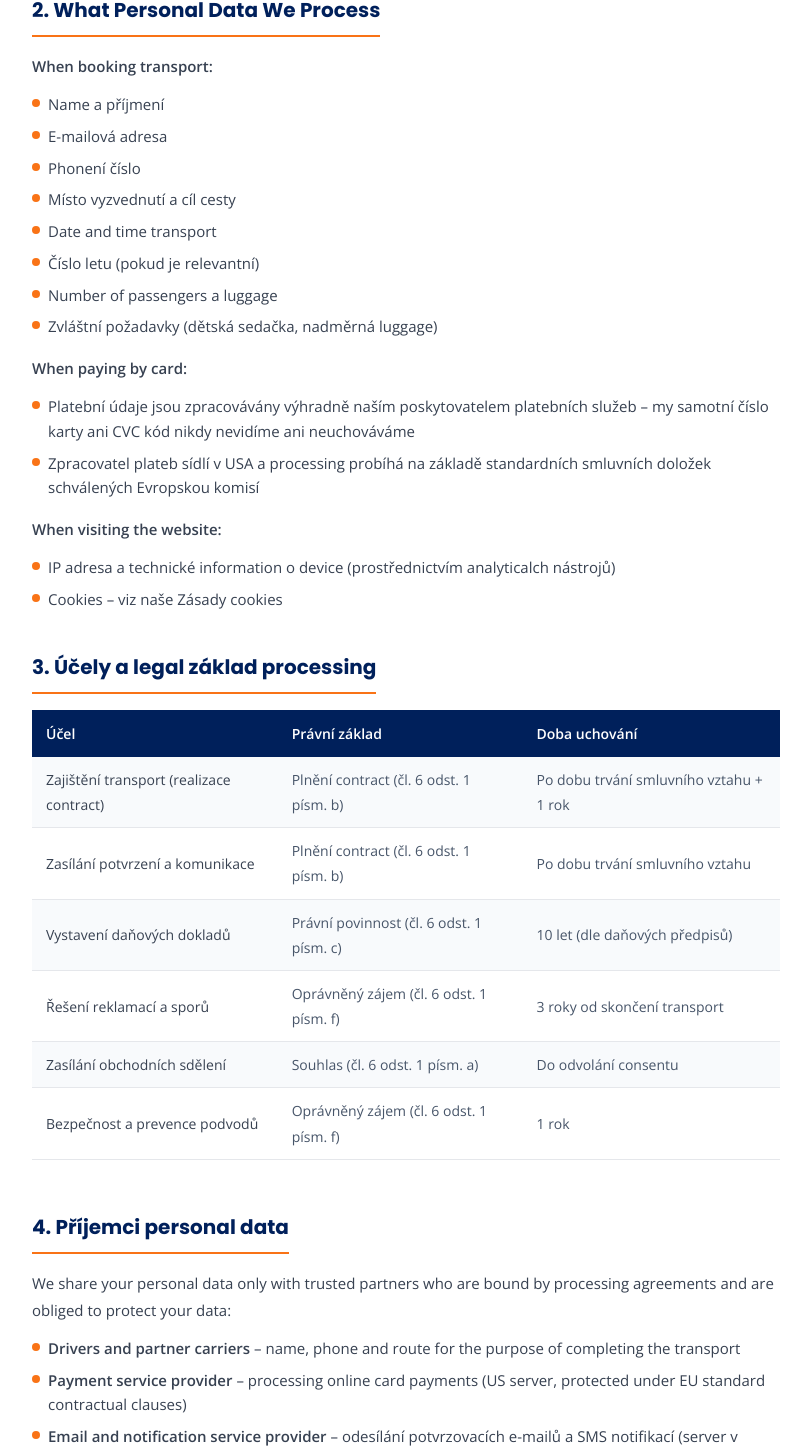
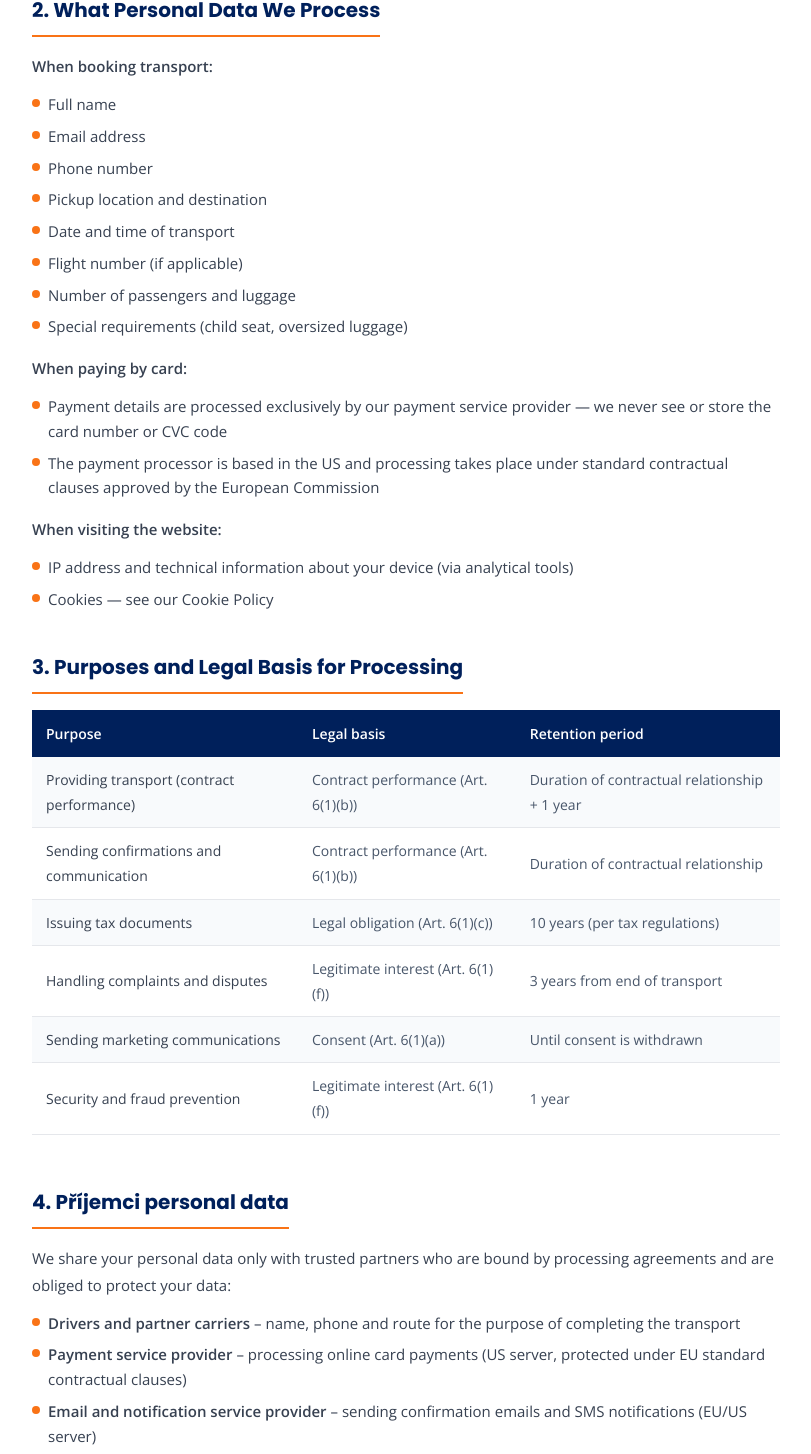
Before and after one commit to pragueridecz-cloud/website_en, a Next.js app: page /privacy-policy in a window 1280 px wide. Shown: the part 778-2232 px from the top of the page, without its empty margins (234-1045 px from the left). Built offline with nearby package versions, Linux system fonts and the light colour scheme.

Commit message:
Privacy policy: fully translated all sections to English

```diff
--- a/app/privacy-policy/page.tsx
+++ b/app/privacy-policy/page.tsx
@@ -90,45 +90,45 @@ export default function OchranaOsobnichUdaju() {
           <Section title="2. What Personal Data We Process">
             <P><strong>When booking transport:</strong></P>
             <Ul items={[
-              "Name a příjmení",
-              "E-mailová adresa",
-              "Phonení číslo",
-              "Místo vyzvednutí a cíl cesty",
-              "Date and time transport",
-              "Číslo letu (pokud je relevantní)",
-              "Number of passengers a luggage",
-              "Zvláštní požadavky (dětská sedačka, nadměrná luggage)",
+              "Full name",
+              "Email address",
+              "Phone number",
+              "Pickup location and destination",
+              "Date and time of transport",
+              "Flight number (if applicable)",
+              "Number of passengers and luggage",
+              "Special requirements (child seat, oversized luggage)",
             ]} />
             <P><strong>When paying by card:</strong></P>
             <Ul items={[
-              "Platební údaje jsou zpracovávány výhradně naším poskytovatelem platebních služeb – my samotní číslo karty ani CVC kód nikdy nevidíme ani neuchováváme",
-              "Zpracovatel plateb sídlí v USA a processing probíhá na základě standardních smluvních doložek schválených Evropskou komisí",
+              "Payment details are processed exclusively by our payment service provider — we never see or store the card number or CVC code",
+              "The payment processor is based in the US and processing takes place under standard contractual clauses approved by the European Commission",
             ]} />
             <P><strong>When visiting the website:</strong></P>
             <Ul items={[
-              "IP adresa a technické information o device (prostřednictvím analyticalch nástrojů)",
-              "Cookies – viz naše Zásady cookies",
+              "IP address and technical information about your device (via analytical tools)",
+              "Cookies — see our Cookie Policy",
             ]} />
           </Section>
 
-          <Section title="3. Účely a legal základ processing">
+          <Section title="3. Purposes and Legal Basis for Processing">
             <div style={{ overflowX: "auto" }}>
               <table style={{ width: "100%", borderCollapse: "collapse", marginBottom: "12px", fontSize: "14px" }}>
                 <thead>
                   <tr style={{ background: "#00205B" }}>
-                    <th style={{ padding: "11px 14px", textAlign: "left" as const, color: "#fff", fontWeight: 700 }}>Účel</th>
-                    <th style={{ padding: "11px 14px", textAlign: "left" as const, color: "#fff", fontWeight: 700 }}>Právní základ</th>
-                    <th style={{ padding: "11px 14px", textAlign: "left" as const, color: "#fff", fontWeight: 700 }}>Doba uchování</th>
+                    <th style={{ padding: "11px 14px", textAlign: "left" as const, color: "#fff", fontWeight: 700 }}>Purpose</th>
+                    <th style={{ padding: "11px 14px", textAlign: "left" as const, color: "#fff", fontWeight: 700 }}>Legal basis</th>
+                    <th style={{ padding: "11px 14px", textAlign: "left" as const, color: "#fff", fontWeight: 700 }}>Retention period</th>
                   </tr>
                 </thead>
                 <tbody>
                   {[
-                    ["Zajištění transport (realizace contract)", "Plnění contract (čl. 6 odst. 1 písm. b)", "Po dobu trvání smluvního vztahu + 1 rok"],
-                    ["Zasílání potvrzení a komunikace", "Plnění contract (čl. 6 odst. 1 písm. b)", "Po dobu trvání smluvního vztahu"],
-                    ["Vystavení daňových dokladů", "Právní povinnost (čl. 6 odst. 1 písm. c)", "10 let (dle daňových předpisů)"],
-                    ["Řešení reklamací a sporů", "Oprávněný zájem (čl. 6 odst. 1 písm. f)", "3 roky od skončení transport"],
-                    ["Zasílání obchodních sdělení", "Souhlas (čl. 6 odst. 1 písm. a)", "Do odvolání consentu"],
-                    ["Bezpečnost a prevence podvodů", "Oprávněný zájem (čl. 6 odst. 1 písm. f)", "1 rok"],
+                    ["Providing transport (contract performance)", "Contract performance (Art. 6(1)(b))", "Duration of contractual relationship + 1 year"],
+                    ["Sending confirmations and communication", "Contract performance (Art. 6(1)(b))", "Duration of contractual relationship"],
+                    ["Issuing tax documents", "Legal obligation (Art. 6(1)(c))", "10 years (per tax regulations)"],
+                    ["Handling complaints and disputes", "Legitimate interest (Art. 6(1)(f))", "3 years from end of transport"],
+                    ["Sending marketing communications", "Consent (Art. 6(1)(a))", "Until consent is withdrawn"],
+                    ["Security and fraud prevention", "Legitimate interest (Art. 6(1)(f))", "1 year"],
                   ].map(([ucel, zaklad, doba], i) => (
                     <tr key={i} style={{ background: i % 2 === 0 ? "#f8fafc" : "#fff" }}>
                       <td style={{ padding: "10px 14px", borderBottom: "1px solid #e5e7eb" }}>{ucel}</td>
@@ -146,7 +146,7 @@ export default function OchranaOsobnichUdaju() {
             <Ul items={[
               <><strong>Drivers and partner carriers</strong> – name, phone and route for the purpose of completing the transport</>,
               <><strong>Payment service provider</strong> – processing online card payments (US server, protected under EU standard contractual clauses)</>,
-              <><strong>Email and notification service provider</strong> – odesílání potvrzovacích e-mailů a SMS notifikací (server v EU/USA)</>,
+              <><strong>Email and notification service provider</strong> – sending confirmation emails and SMS notifications (EU/US server)</>,
               <><strong>Cloud database</strong> – secure storage of bookings and customer data (EU infrastructure)</>,
               <><strong>Mapping and geolocation services</strong> – route and distance calculation (Google Maps, address data only)</>,
               <><strong>Public authorities</strong> – only where required by law (e.g. tax authority, courts)</>,
@@ -157,25 +157,25 @@ export default function OchranaOsobnichUdaju() {
           <Section title="5. Your Rights">
             <P>As a data subject you have the following rights, which you can exercise at any time by contacting the controller:</P>
             <div style={{ display: "grid", gridTemplateColumns: "repeat(auto-fit, minmax(260px, 1fr))", gap: "10px", marginBottom: "16px" }}>
-              <RightBox icon="ti ti-eye" title="Právo na přístup" text="Máte right vědět, jaké údaje o vás zpracováváme a získat jejich kopii." />
-              <RightBox icon="ti ti-pencil" title="Právo na opravu" text="Pokud jsou vaše údaje nesprávné nebo neúplné, máte right na jejich opravu." />
-              <RightBox icon="ti ti-trash" title="Právo na výmaz" text="Za určitých podmínek máte right požádat o smazání vašich personal data." />
-              <RightBox icon="ti ti-player-pause" title="Právo na omezení" text="Můžete požádat o omezení processing, například pokud zpochybňujete přesnost údajů." />
-              <RightBox icon="ti ti-package" title="Právo na přenositelnost" text="Údaje zpracovávané automatizovaně na základě consentu nebo contract vám předáme ve strojově čitelném formátu." />
-              <RightBox icon="ti ti-ban" title="Právo vznést námitku" text="Proti processing na základě oprávněného zájmu můžete kdykoliv vznést námitku." />
+              <RightBox icon="ti ti-eye" title="Right of access" text="You have the right to know what data we process about you and to obtain a copy." />
+              <RightBox icon="ti ti-pencil" title="Right to rectification" text="If your data is incorrect or incomplete, you have the right to have it corrected." />
+              <RightBox icon="ti ti-trash" title="Right to erasure" text="Under certain conditions you have the right to request deletion of your personal data." />
+              <RightBox icon="ti ti-player-pause" title="Right to restriction" text="You can request restriction of processing, for example if you contest the accuracy of the data." />
+              <RightBox icon="ti ti-package" title="Right to data portability" text="Data processed automatically on the basis of consent or contract will be provided to you in a machine-readable format." />
+              <RightBox icon="ti ti-ban" title="Right to object" text="You can object at any time to processing based on legitimate interest." />
             </div>
             <P>Svá rights uplatněte e-mailem na <a href="mailto:info@pragueairportaxi.com" style={{ color: "#00205B" }}>info@pragueairportaxi.com</a>. Na vaši žádost odpovíme do <strong>30 dnů</strong>.</P>
             <P>Pokud se domníváte, že zpracováváme vaše údaje v rozporu s GDPR, máte right podat stížnost u Úřadu pro ochranu personal data (<a href="https://www.uoou.cz" target="_blank" rel="noopener noreferrer" style={{ color: "#00205B" }}>www.uoou.cz</a>).</P>
           </Section>
 
-          <Section title="6. Zabezpečení údajů">
+          <Section title="6. Data Security">
             <P>We implement technical and organisational measures to protect your personal data against unauthorised access, loss or misuse:</P>
             <Ul items={[
-              "Šifrování přenosu dat (HTTPS/TLS)",
-              "Šifrování dat v databázi",
-              "Přístup k datům pouze pro oprávněné osoby na základě potřeby znát",
-              "Pravidelné securityní audity a aktualizace systémů",
-              "Smluvní závazky zpracovatelů k ochraně dat",
+              "Data transfer encryption (HTTPS/TLS)",
+              "Database encryption",
+              "Data access limited to authorised personnel on a need-to-know basis",
+              "Regular security audits and system updates",
+              "Contractual data protection obligations for processors",
             ]} />
           </Section>
 
@@ -184,14 +184,14 @@ export default function OchranaOsobnichUdaju() {
           </Section>
 
           <Section title="8. Změny těchto zásad">
-            <P>These privacy policy may be updated from time to time. We will inform you of significant changes by email or notice on the website. Datum poslední aktualizace je uvedeno v záhlaví tohoto dokumentu.</P>
+            <P>These privacy policy may be updated from time to time. We will inform you of significant changes by email or notice on the website. The date of the last update is shown at the top of this document.</P>
           </Section>
 
           {/* Contactní box */}
           <div style={{ background: "#00205B", borderRadius: "12px", padding: "24px 28px", marginTop: "40px", display: "flex", flexWrap: "wrap" as const, gap: "16px", alignItems: "center", justifyContent: "space-between" }}>
             <div>
-              <div style={{ color: "#fff", fontWeight: 700, fontSize: "16px", marginBottom: "4px" }}>Chcete uplatnit svá rights nebo se zeptat?</div>
-              <div style={{ color: "rgba(255,255,255,0.65)", fontSize: "13px" }}>Napište nám – odpovíme do 30 dnů.</div>
+              <div style={{ color: "#fff", fontWeight: 700, fontSize: "16px", marginBottom: "4px" }}>Want to exercise your rights or ask a question?</div>
+              <div style={{ color: "rgba(255,255,255,0.65)", fontSize: "13px" }}>Write to us — we will respond within 30 days.</div>
             </div>
             <a href="mailto:info@pragueairportaxi.com" style={{ background: "#F97316", color: "#fff", textDecoration: "none", padding: "12px 24px", borderRadius: "10px", fontWeight: 700, fontSize: "14px", whiteSpace: "nowrap" as const }}>
               info@pragueairportaxi.com
```
